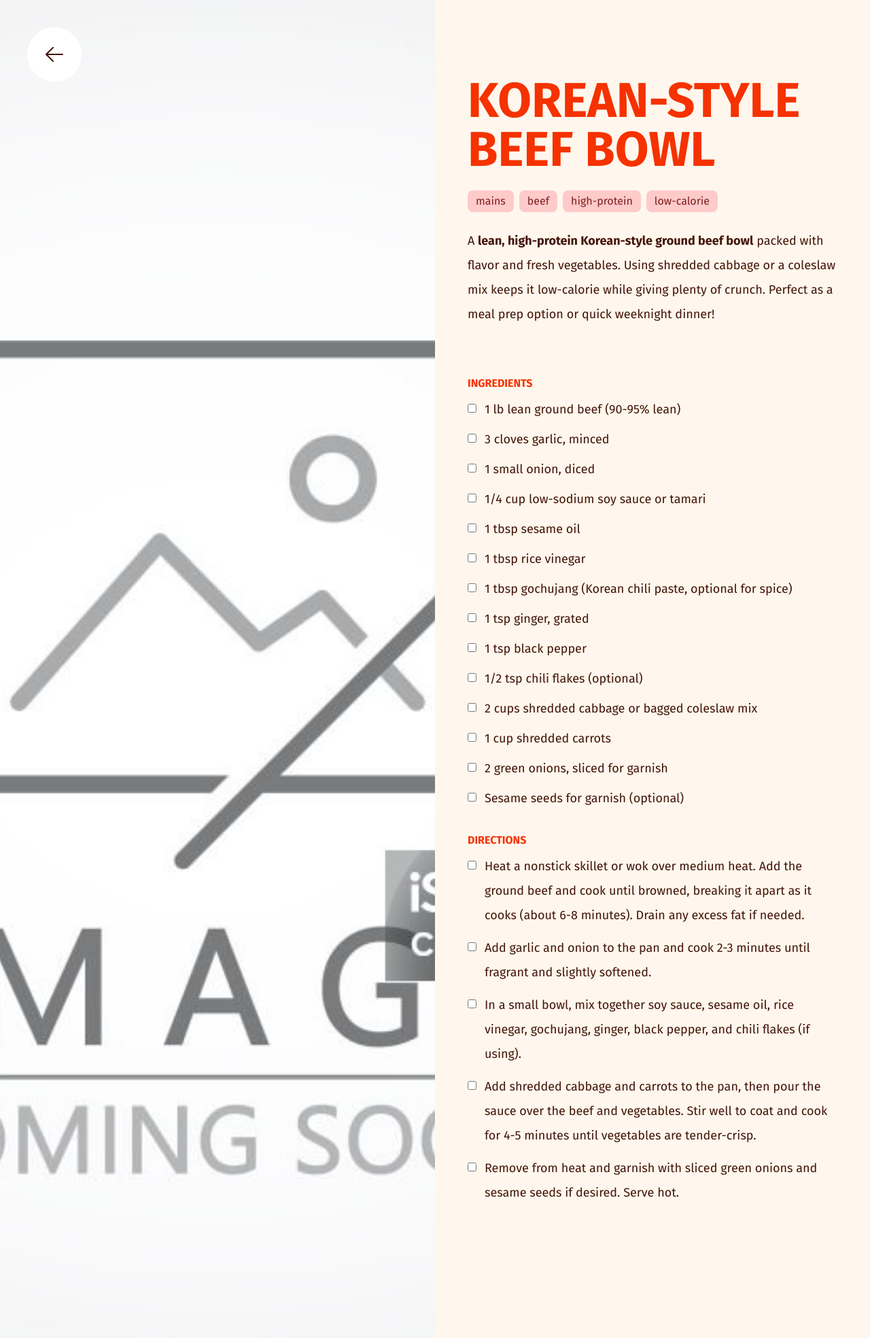
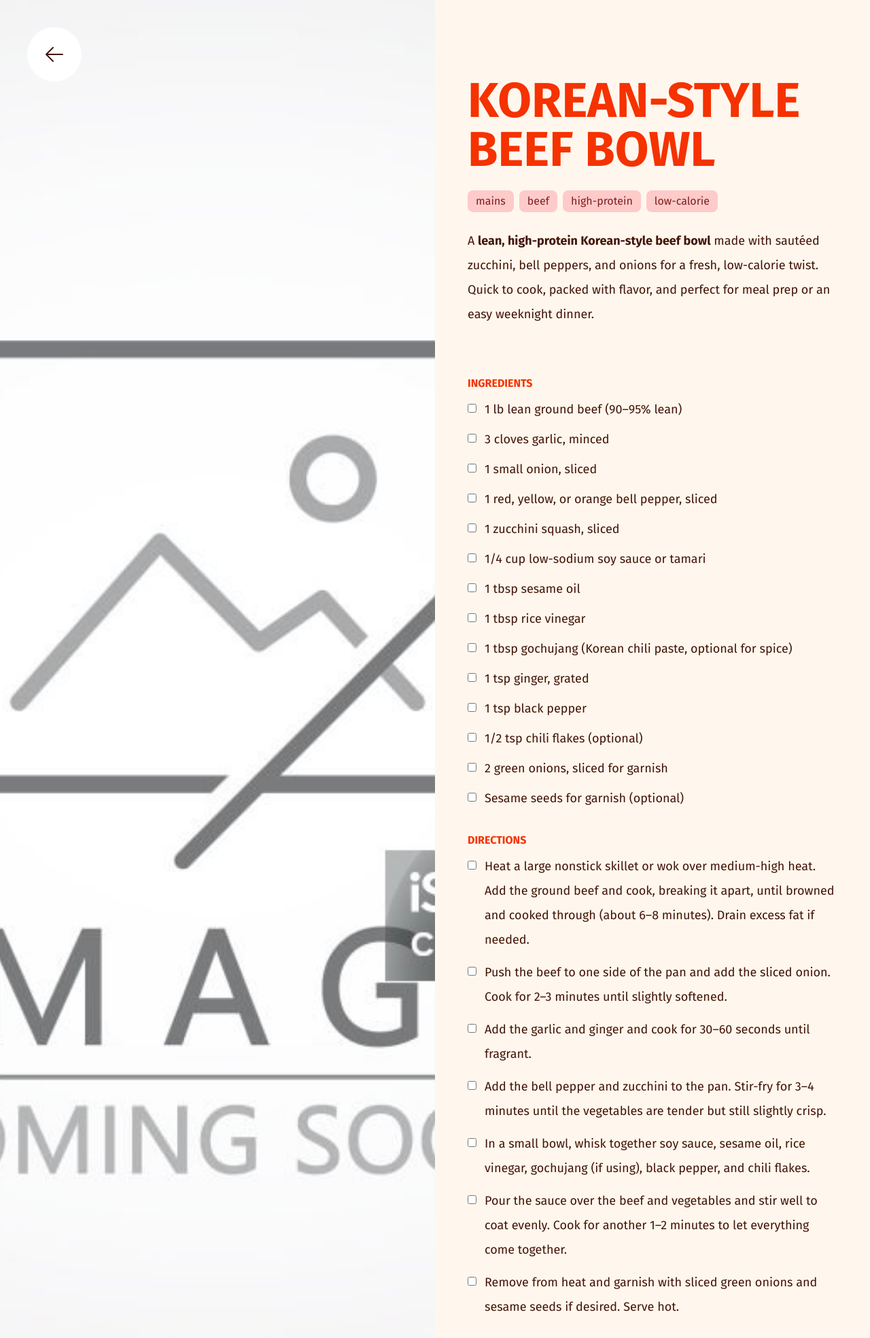
Before and after one commit to cameronmatherne/cameronmatherne.github.io, a Jekyll site: the page built from _recipes/korean-ground-beef.md, in a window 1280 px wide. Shown: the top 1968 px of the page at 68% size. Built offline with Jekyll 4.4.1, drawn with Linux system fonts in a browser that asks for light colours; nearby versions of some CDN libraries; some web fonts are replaced.

Commit message:
recipe markdown tweaks

```diff
--- a/_recipes/korean-ground-beef.md
+++ b/_recipes/korean-ground-beef.md
@@ -8,9 +8,11 @@ tags:
   - high-protein
   - low-calorie
 ingredients:
-  - 1 lb lean ground beef (90-95% lean)
+  - 1 lb lean ground beef (90–95% lean)
   - 3 cloves garlic, minced
-  - 1 small onion, diced
+  - 1 small onion, sliced
+  - 1 red, yellow, or orange bell pepper, sliced
+  - 1 zucchini squash, sliced
   - 1/4 cup low-sodium soy sauce or tamari
   - 1 tbsp sesame oil
   - 1 tbsp rice vinegar
@@ -18,16 +20,16 @@ ingredients:
   - 1 tsp ginger, grated
   - 1 tsp black pepper
   - 1/2 tsp chili flakes (optional)
-  - 2 cups shredded cabbage or bagged coleslaw mix
-  - 1 cup shredded carrots
   - 2 green onions, sliced for garnish
   - Sesame seeds for garnish (optional)
 directions:
-  - Heat a nonstick skillet or wok over medium heat. Add the ground beef and cook until browned, breaking it apart as it cooks (about 6-8 minutes). Drain any excess fat if needed.
-  - Add garlic and onion to the pan and cook 2-3 minutes until fragrant and slightly softened.
-  - In a small bowl, mix together soy sauce, sesame oil, rice vinegar, gochujang, ginger, black pepper, and chili flakes (if using).
-  - Add shredded cabbage and carrots to the pan, then pour the sauce over the beef and vegetables. Stir well to coat and cook for 4-5 minutes until vegetables are tender-crisp.
+  - Heat a large nonstick skillet or wok over medium-high heat. Add the ground beef and cook, breaking it apart, until browned and cooked through (about 6–8 minutes). Drain excess fat if needed.
+  - Push the beef to one side of the pan and add the sliced onion. Cook for 2–3 minutes until slightly softened.
+  - Add the garlic and ginger and cook for 30–60 seconds until fragrant.
+  - Add the bell pepper and zucchini to the pan. Stir-fry for 3–4 minutes until the vegetables are tender but still slightly crisp.
+  - In a small bowl, whisk together soy sauce, sesame oil, rice vinegar, gochujang (if using), black pepper, and chili flakes.
+  - Pour the sauce over the beef and vegetables and stir well to coat evenly. Cook for another 1–2 minutes to let everything come together.
   - Remove from heat and garnish with sliced green onions and sesame seeds if desired. Serve hot.
 ---
 
-A **lean, high-protein Korean-style ground beef bowl** packed with flavor and fresh vegetables. Using shredded cabbage or a coleslaw mix keeps it low-calorie while giving plenty of crunch. Perfect as a meal prep option or quick weeknight dinner!
+A **lean, high-protein Korean-style beef bowl** made with sautéed zucchini, bell peppers, and onions for a fresh, low-calorie twist. Quick to cook, packed with flavor, and perfect for meal prep or an easy weeknight dinner.
```
Also changed, not shown: _recipes/high-protein-hamburger-helper.md (+9 -9 lines), _recipes/high-protein-thai-chicken-larb.md (+1 -1 lines), _recipes/pizza-pasta.md (+3 -2 lines), _recipes/salsa-chicken.md (+1 -1 lines).
